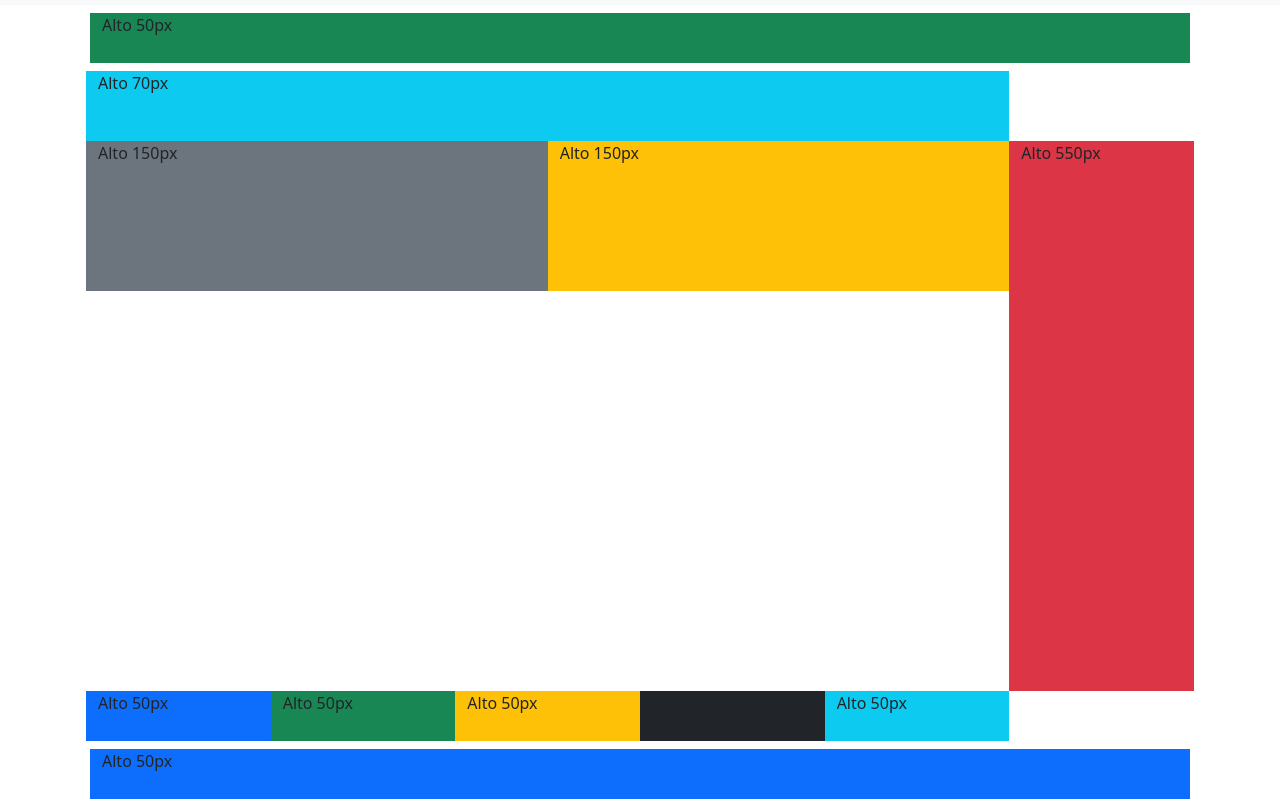
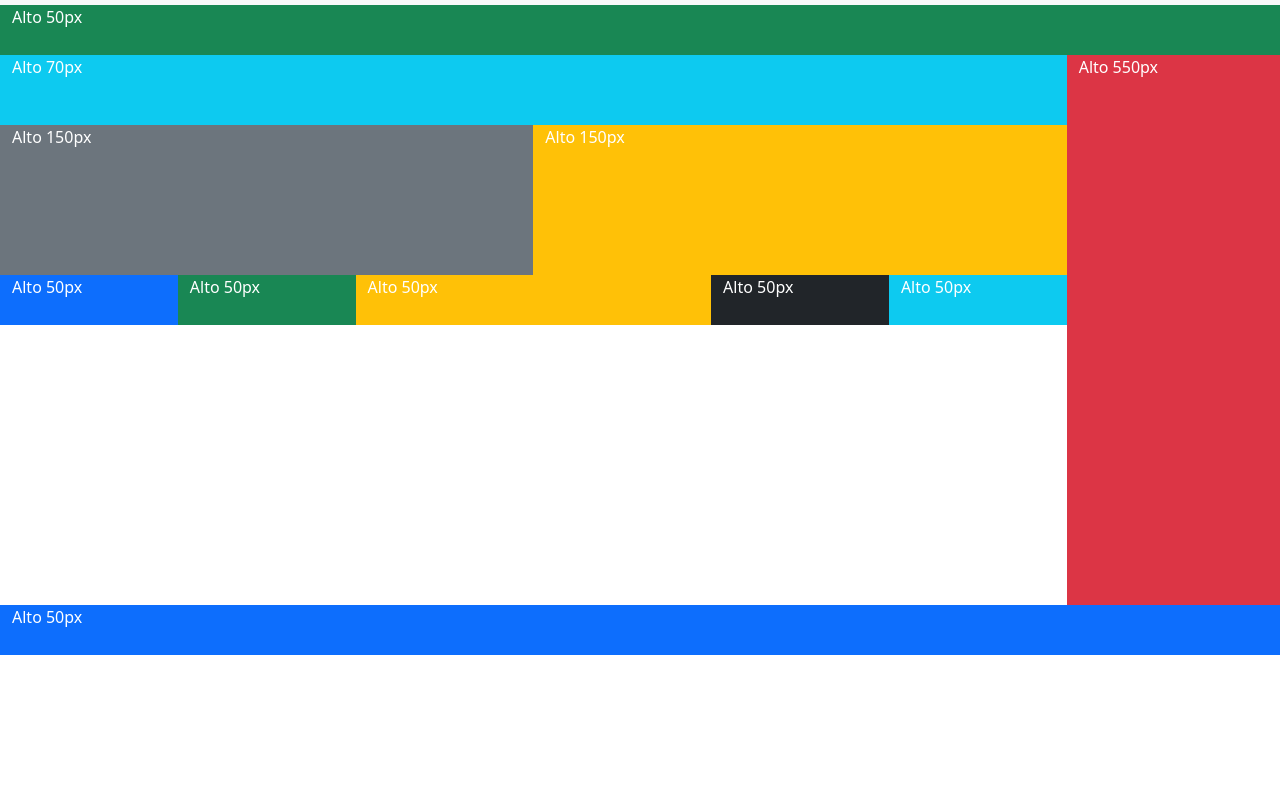
Before and after one commit to GabrielHdzDaw/Interfaces, a website built with Vite: page ejercicios/rejillas/index.html in a window 1280 px wide. Shown: the part 51-858 px from the top of the page. After the commit the page ends 800 px from the top, so only its background shows below. Built offline with nearby package versions, Linux system fonts and the light colour scheme; files whose address does not match are found by name.

Commit message:
Exercise 1 first part

```diff
--- a/ejercicios/rejillas/index.html
+++ b/ejercicios/rejillas/index.html
@@ -44,24 +44,32 @@
         </div>
       </nav>
     </header>
-    <div class="container">
-      <div class="row m-2">
-        <div class="col-lg-12 bg-success" style="height: 50px">Alto 50px</div>
+    <div class="container-fluid text-white">
+      <div class="row">
+        <div class="col-lg-12 col-md-12 bg-success" style="height: 50px">Alto 50px</div>
       </div>
-      <div class="row m-1">
-        <div class="col-lg-10 bg-info" style="height: 70px">Alto 70px</div>
+      <div class="row">
+        <div class="col-lg-10 col-md-10">
+          <div class="row">
+            <div class="col-lg col-md bg-info" style="height: 70px">Alto 70px</div>
+          </div>
+          <div class="row">
+            <div class="col-lg col-md col-sm-5 bg-secondary" style="height: 150px">Alto 150px</div>
+            <div class="col-lg col-md col-sm-5 bg-warning" style="height: 150px">Alto 150px</div>
+          </div>
 
-        <div class="col-lg-5 bg-secondary" style="height: 150px">Alto 150px</div>
-        <div class="col-lg-5 bg-warning" style="height: 150px">Alto 150px</div>
-        <div class="col-lg-2 bg-danger" style="height: 550px">Alto 550px</div>
+          <div class="row">
+            <div class="col-lg col-md col-sm bg-primary" style="height: 50px">Alto 50px</div>
+            <div class="col-lg col-md col-sm bg-success" style="height: 50px">Alto 50px</div>
+            <div class="col-lg-4 col-md-4 col-sm bg-warning" style="height: 50px">Alto 50px</div>
+            <div class="col-lg col-md col-sm bg-dark" style="height: 50px">Alto 50px</div>
+            <div class="col-lg col-md col-sm bg-info" style="height: 50px">Alto 50px</div>
+          </div>
+        </div>
+        <div class="col-lg col-md bg-danger" style="height: 550px">Alto 550px</div>
+      </div>
 
-        <div class="col-lg-2 bg-primary" style="height: 50px">Alto 50px</div>
-        <div class="col-lg-2 bg-success" style="height: 50px">Alto 50px</div>
-        <div class="col-lg-2 bg-warning" style="height: 50px">Alto 50px</div>
-        <div class="col-lg-2 bg-dark" style="height: 50px">Alto 50px</div>
-        <div class="col-lg-2 bg-info" style="height: 50px">Alto 50px</div>
-      </div>
-      <div class="row m-2">
+      <div class="row">
         <div class="col bg-primary" style="height: 50px">Alto 50px</div>
       </div>
     </div>
```
